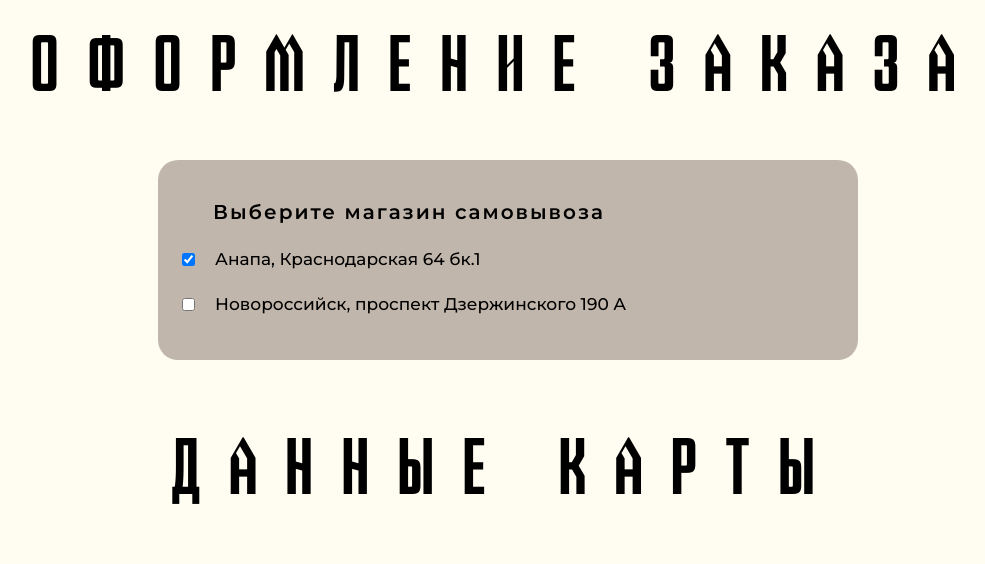
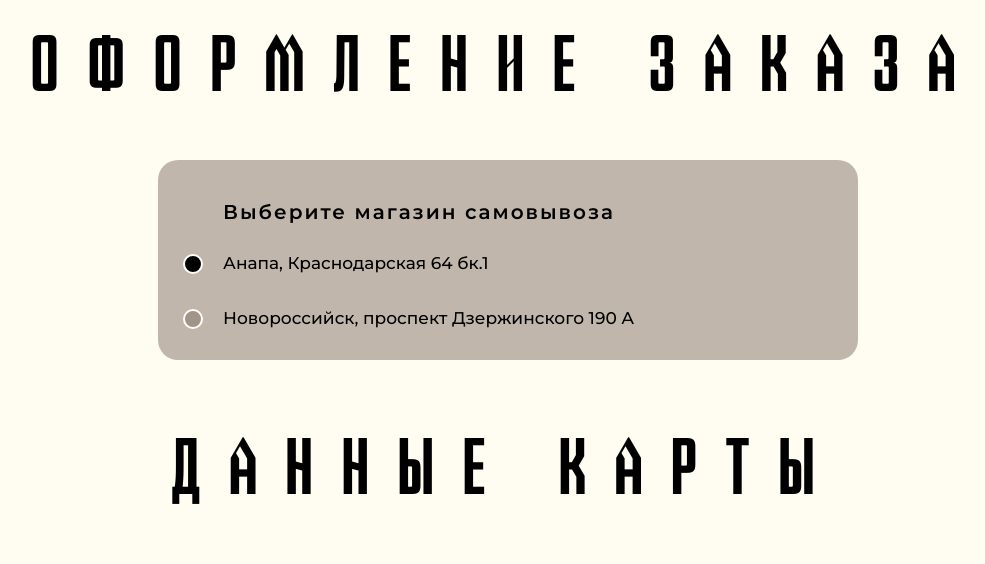
Before and after one commit to EverGats/lavka-shekiha, a PHP site: page /catalog/order.php in a window 1280 px wide, after a click on "Анапа, Краснодарская 64 бк.1". Shown: the part 206-770 px from the top of the page, without its empty margins (132-1117 px from the left). Run offline with PHP 8.4, Linux system fonts and the light colour scheme; the visitor is signed in with stand-in values (Sample User, id 1); data that the repository does not hold is empty; some libraries are stand-ins or nearby versions.

Commit message:
траница оплаты, недоделаная.

```diff
--- a/order.php
+++ b/order.php
@@ -10,12 +10,12 @@ echo("
             <p class='pickup-text'>Выберите магазин самовывоза</p>
             <div class='checkbox-container'>
                 <div class='checkbox-item' id='item1'>
-                    <input type='checkbox' id='store1' name='store' value='store1'>
-                    <label for='store1'>Анапа, Краснодарская 64 бк.1</label>
+                    <input type='radio' id='store1' name='store' value='store1'>
+                    <label class='radio-text1' for='store1'>Анапа, Краснодарская 64 бк.1</label>
                 </div>
                 <div class='checkbox-item' id='item2'>
-                    <input type='checkbox' id='store2' name='store' value='store2'>
-                    <label for='store2'>Новороссийск, проспект Дзержинского 190 А</label>
+                    <input type='radio' id='store2' name='store' value='store2'>
+                    <label class='radio-text2' for='store2'>Новороссийск, проспект Дзержинского 190 А</label>
                 </div>
             </div>
         </div>
@@ -28,25 +28,71 @@ echo("
 
         <div class='card-input-container'>
         <div class='centered-rectangle2'>
-            <input type='text' class='card-input' id='card-number' name='card-number' pattern='[0-9]{4} [0-9]{4} [0-9]{4} [0-9]{4}' placeholder='**** **** **** ****' required>
+            <input type='text' class='card-input' id='card-number' name='card-number' pattern='[0-9]{4} [0-9]{4} [0-9]{4} [0-9]{4}' placeholder='**** **** **** ****'  maxlength='19'required>
             <label for='card-number'>Номер карты</label>
 
             <div class='date-code-container'>
                 <div class='date-container'>
-                    <input type='text' class='date-input' id='card-expiry' name='card-expiry' pattern='[0-9]{2} / [0-9]{2}' placeholder='MM / YY' required>
+                    <input type='text' class='date-input' id='card-expiry' name='card-expiry' pattern='[0-9]{2} / [0-9]{2}' placeholder='MM / YY' maxlength='7' required>
                     <label for='card-expiry'>Дата</label>
                 </div>
 
                 <div class='code-container'>
-                    <input type='text' class='code-input' id='card-cvc' name='card-cvc' pattern='[0-9]{3}' placeholder='***' required>
+                    <input type='text' class='code-input' id='card-cvc' name='card-cvc' pattern='[0-9]{3}' placeholder='***' maxlength='3' required>
                     <label for='card-cvc'>Код</label>
                 </div>
+
             </div>
+
         </div>
+        <img class='cards' src='/img/cards.svg'>
     </div>
+        <div class='order-btn-container'>
+            <a class='order-confirm'>ПОДТВЕРДИТЬ ЗАКАЗ</a>
+            <img class='order-btn' src='/img/order-btn.png'>
+</div>
 </div>
 
 <style>
+
+.checkbox-item input[type='radio'] {
+    display: none;
+
+}
+
+/* Создаем новый стиль для радио-кнопок */
+.checkbox-item input[type='radio'] + label:before {
+    content: '';
+    display: inline-block;
+    width: 20px;
+    height: 20px;
+    margin: 5px;
+    border-radius: 50%;
+    border: 2px solid white; /* уменьшаем толщину границы */
+    background-color: rgba(131, 115, 102, 0.5);
+    vertical-align: middle; /* Выровнять текст по центру */
+    position: relative; /* Добавляем это свойство */
+        margin-right: 20px;
+}
+
+/* Стиль для выбранного радио-кнопки */
+.checkbox-item input[type='radio']:checked + label:before {
+    background-color: #000000;
+}
+
+/* Добавляем галочку в выбранную радио-кнопку */
+.checkbox-item input[type='radio']:checked + label:before:after {
+    content: '';
+    display: block;
+    width: 8px; /* уменьшаем размер */
+    height: 8px; /* уменьшаем размер */
+    border-radius: 50%;
+    background-color: rgba(131, 115, 102, 0.5);
+    position: absolute;
+    top: 50%;
+    left: 50%;
+    transform: translate(-50%, -50%);
+}
 
 #item1{
 margin-top: 10px;
@@ -65,7 +111,7 @@ margin-top: 25px;
     font-size: 35px;
     font-weight: 600;
     letter-spacing: 2px;
-    margin-left: 35px;
+    margin-left: 45px;
 }
 .centered-rectangle {
     width: 700px;
@@ -120,6 +166,8 @@ margin-top: 25px;
     font-weight: 500;
 }
 
+
+
 @media (max-width: 1200px){
 
     .order-title{
@@ -131,7 +179,9 @@ margin-top: 25px;
     margin-top: 50px;
 }
 }
-
+.cards{
+ width: 350px;
+}
 .payment-container {
     display: flex;
     justify-content: center;
@@ -139,9 +189,9 @@ margin-top: 25px;
 }
 
 .centered-rectangle2 {
-    width: 700px;
+    width: 400px;
     height: 200px;
-    border-radius: 20px;
+    border-radius: 30px;
     background-color: rgba(131, 115, 102, 0.5);
     padding: 20px;
     box-sizing: border-box;
@@ -151,13 +201,16 @@ margin-top: 25px;
 }
 
 .card-input-container {
-    display: flex;
-    flex-direction: column;
-    align-items: center;
+   display: flex;
+    flex-direction: row;
     padding: 20px;
     box-sizing: border-box;
     border-radius: 10px;
+    align-items: center;
+    justify-content: center;
 }
+
+
 
 .card-input,
 .date-input,
@@ -184,5 +237,40 @@ margin-top: 25px;
     width: 45%;
 }
 </style>
+
+
+");
+
+echo("
+<script src='https://ajax.googleapis.com/ajax/libs/jquery/3.5.1/jquery.min.js'></script>
+
+<script>
+$(document).ready(function() {
+    $('#card-number').keyup(function() {
+        var val = this.value.replace(/\D/g, '');
+        var newVal = '';
+        while (val.length > 0) {
+            newVal += val.substr(0, 4) + ' ';
+            val = val.substr(4);
+        }
+        this.value = newVal.trim();
+    });
+
+    $('#card-expiry').keyup(function() {
+        var val = this.value.replace(/\D/g, '');
+        if (val.length > 2) {
+            val = val.substr(0, 2) + ' / ' + val.substr(2);
+        }
+        this.value = val;
+    });
+
+    $('#card-cvc').keyup(function() {
+         $(this).val($(this).val().replace(/\d/g, '*'));
+    });
+});
+</script>
+
+
+
 ");
 ?>
```
